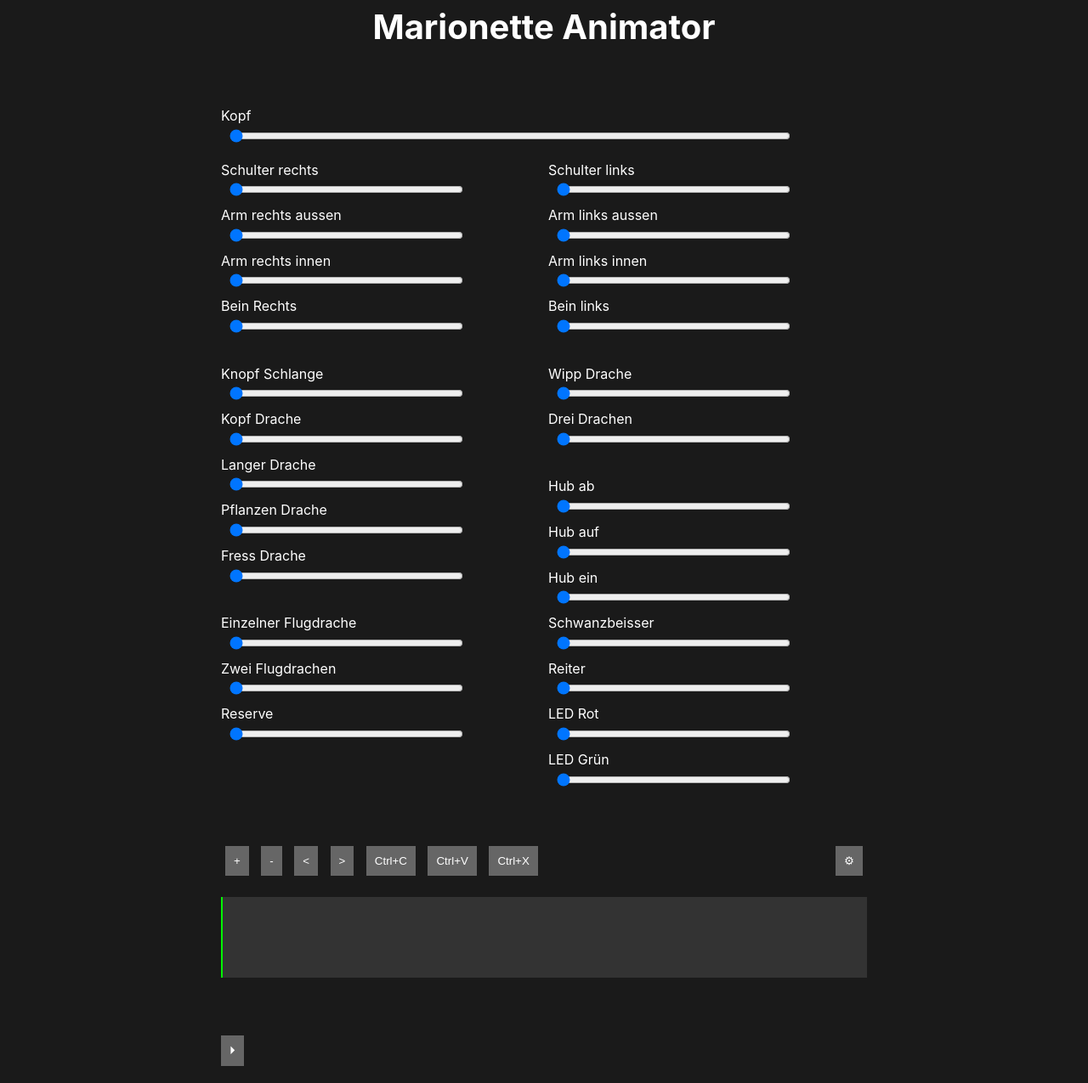
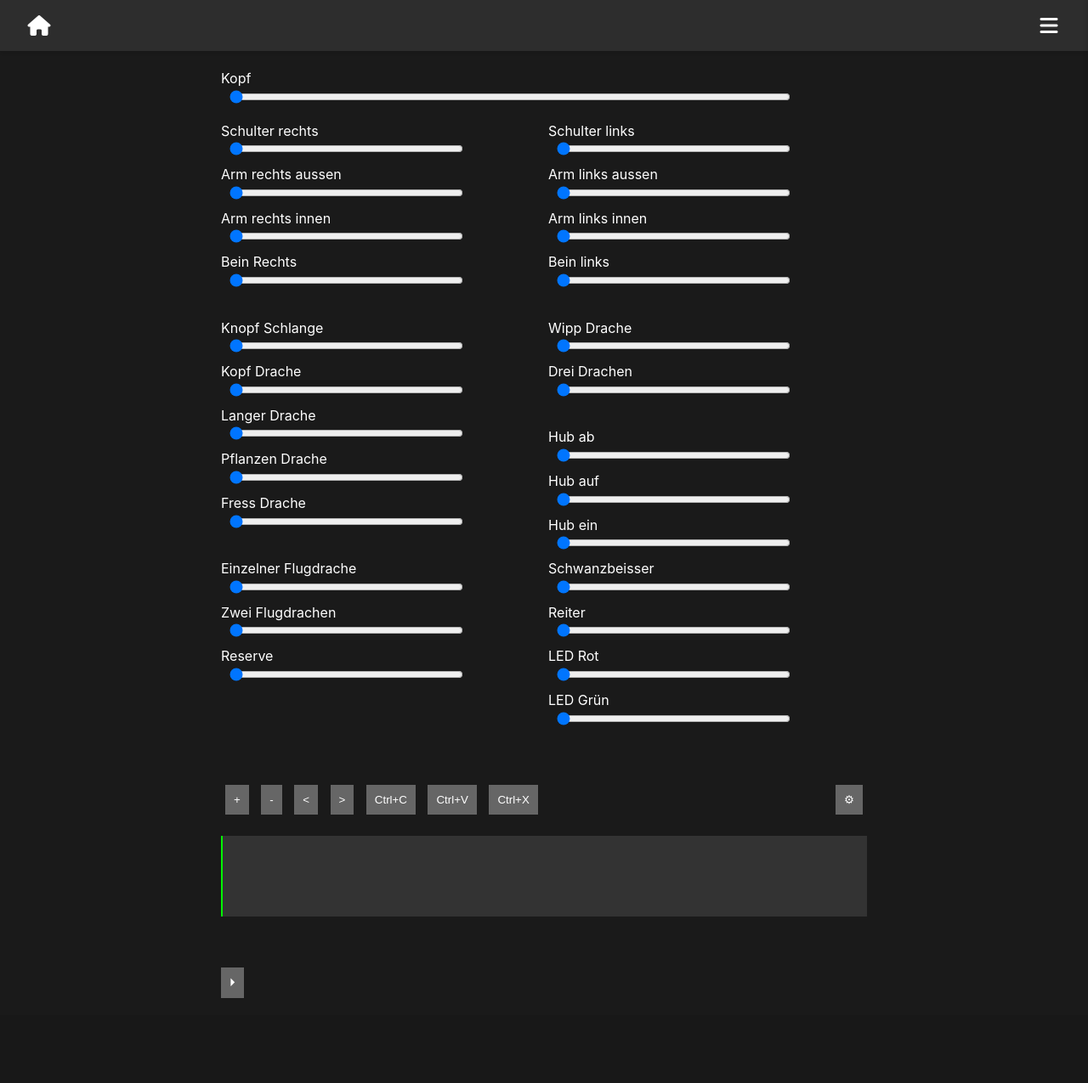
Before and after one commit to pascscha/drachenland, a Flask app: page /animation in a window 1280 px wide. Shown: the whole page at 85% size. After the commit the page ends 1175 px from the top, so only its background shows below. Run offline with Flask 3, Linux system fonts and the light colour scheme.

Commit message:
Nicer Headers in webui

```diff
--- a/webui/static/css/main.css
+++ b/webui/static/css/main.css
@@ -64,7 +64,7 @@
   gap: 10px;
 }
 
-#sliderForm > div:first-child {
+#sliderForm>div:first-child {
   grid-column: 1 / span 2;
 }
 
@@ -272,3 +272,125 @@
     margin-bottom: 10px;
   }
 }
+
+/* Navigation styles */
+.main-nav {
+  position: fixed;
+  top: 0;
+  left: 0;
+  right: 0;
+  height: 60px;
+  background-color: var(--card-background);
+  display: flex;
+  justify-content: space-between;
+  align-items: center;
+  padding: 0 1rem;
+  z-index: 1000;
+  box-shadow: 0 2px 4px rgba(0, 0, 0, 0.1);
+}
+
+.nav-left,
+.nav-right {
+  flex: 0 0 60px;
+  display: flex;
+  align-items: center;
+  justify-content: center;
+}
+
+.nav-middle {
+  flex: 1;
+  text-align: center;
+}
+
+.home-button,
+.burger-menu {
+  background: none;
+  border: none;
+  color: var(--text-color);
+  font-size: 1.5rem;
+  cursor: pointer;
+  padding: 0.5rem;
+}
+
+.home-button:hover,
+.burger-menu:hover {
+  color: var(--accent-color);
+}
+
+/* Mobile menu styles */
+.mobile-menu {
+  position: fixed;
+  top: 0;
+  right: -280px;
+  width: 280px;
+  height: 100vh;
+  background-color: var(--card-background);
+  z-index: 1001;
+  transition: right 0.3s ease;
+  box-shadow: -2px 0 4px rgba(0, 0, 0, 0.1);
+}
+
+.mobile-menu.active {
+  right: 0;
+}
+
+.menu-header {
+  display: flex;
+  justify-content: space-between;
+  align-items: center;
+  padding: 1rem;
+  border-bottom: 1px solid rgba(255, 255, 255, 0.1);
+}
+
+.close-menu {
+  background: none;
+  border: none;
+  color: var(--text-color);
+  font-size: 1.5rem;
+  cursor: pointer;
+}
+
+.menu-items {
+  list-style: none;
+  padding: 1rem 0;
+}
+
+.menu-items li a {
+  display: flex;
+  align-items: center;
+  padding: 1rem;
+  color: var(--text-color);
+  text-decoration: none;
+  transition: background-color 0.3s ease;
+}
+
+.menu-items li a:hover {
+  background-color: var(--button-hover);
+}
+
+.menu-items li a i {
+  margin-right: 1rem;
+  width: 20px;
+  text-align: center;
+}
+
+/* Adjust main content for fixed header */
+body {
+  padding-top: 60px;
+}
+
+/* Overlay for mobile menu */
+.menu-overlay {
+  display: none;
+  position: fixed;
+  top: 0;
+  left: 0;
+  right: 0;
+  bottom: 0;
+  background-color: rgba(0, 0, 0, 0.5);
+  z-index: 1000;
+}
+
+.menu-overlay.active {
+  display: block;
+}
--- /dev/null
+++ b/webui/static/js/header.js
@@ -0,0 +1,17 @@
+document.addEventListener('DOMContentLoaded', function() {
+    const burgerMenu = document.querySelector('.burger-menu');
+    const closeMenu = document.querySelector('.close-menu');
+    const mobileMenu = document.querySelector('.mobile-menu');
+    const overlay = document.createElement('div');
+    overlay.className = 'menu-overlay';
+    document.body.appendChild(overlay);
+
+    function toggleMenu() {
+        mobileMenu.classList.toggle('active');
+        overlay.classList.toggle('active');
+    }
+
+    burgerMenu.addEventListener('click', toggleMenu);
+    closeMenu.addEventListener('click', toggleMenu);
+    overlay.addEventListener('click', toggleMenu);
+});
--- a/webui/templates/animation.html
+++ b/webui/templates/animation.html
@@ -1,22 +1,13 @@
-<!DOCTYPE html>
-<html lang="en">
+{% extends "base.html" %}
 
-<head>
-    <meta charset="UTF-8">
-    <meta name="viewport" content="width=device-width, initial-scale=1.0">
-    <title>Marionette Animator</title>
-    <link rel="stylesheet" href="static/css/main.css">
-</head>
+{% block title %}Animation{% endblock %}
 
-<body>
-    <h1>Marionette Animator</h1>
+{% block page_title %}Marionette Animator{% endblock %}
+
+{% include 'partials/header.html' %}
+
+{% block content %}
 <div class="container">
-        <div id="imageContainer">
-            <!-- <iframe width="100%" src="http://raspberrypi-marionette:8080/"> -->
-            <!-- <img src="video_feed" width="100%"> -->
-            <p id="imageName" hidden="true"></p>
-        </div>
-
     <form id="sliderForm">
         <div>
             <p>Kopf</p>
@@ -84,17 +75,6 @@
 
 
 </div>
-    <!-- <div class="container">
-        <button class="collapsible"></button>
-        <div class="settings-content">
-            <label for="totalFrames">Total Frames:</label>
-            <input type="number" id="totalFrames" value="100"><br>
-            <label for="fps">Frames per Second (FPS):</label>
-            <input type="number" id="fps" value="30"><br>
-            <button id="applyBtn">Apply</button>
-        </div>
-    </div> -->
-
 <div class="container">
     <div id="timelineContainer">
         <div id="timelineControls">
@@ -106,8 +86,6 @@
                 <button id="copyBtn">Ctrl+C</button>
                 <button id="pasteBtn">Ctrl+V</button>
                 <button id="cutBtn">Ctrl+X</button>
-                    <!-- <button id="undoBtn">Ctrl+Z</button>
-                    <button id="redoBtn">Ctrl+Y</button> -->
             </div>
             <button id="settingsBtn">&#9881;</button>
         </div>
@@ -139,8 +117,12 @@
         <button id="playPauseBtn">&#9205;</button>
     </div>
 </div>
+{% endblock %}
+
+{% block scripts %}
 <script src="static/js/display.js"></script>
 <script src="static/js/animation.js"></script>
+{% endblock %}
 </body>
 
 </html>
--- /dev/null
+++ b/webui/templates/base.html
@@ -0,0 +1,16 @@
+<!DOCTYPE html>
+<html lang="en">
+<head>
+    <meta charset="UTF-8">
+    <meta name="viewport" content="width=device-width, initial-scale=1.0">
+    <title>{% block title %}{% endblock %} - Marionette Animator</title>
+    <link rel="stylesheet" href="https://cdnjs.cloudflare.com/ajax/libs/font-awesome/6.5.1/css/all.min.css">
+    <link rel="stylesheet" href="{{ url_for('static', filename='css/main.css') }}">
+</head>
+<body>
+    {% block content %}{% endblock %}
+
+    <script src="{{ url_for('static', filename='js/header.js') }}"></script>
+    {% block scripts %}{% endblock %}
+</body>
+</html>
--- /dev/null
+++ b/webui/templates/partials/header.html
@@ -0,0 +1,30 @@
+<!-- templates/partials/header.html -->
+<nav class="main-nav">
+    <div class="nav-left">
+        <a href="{{ url_for('index') }}" class="home-button">
+            <i class="fas fa-home"></i>
+        </a>
+    </div>
+    <div class="nav-middle">
+        <h1 class="page-title">{% block page_title %}{% endblock %}</h1>
+    </div>
+    <div class="nav-right">
+        <button class="burger-menu" aria-label="Menu">
+            <i class="fas fa-bars"></i>
+        </button>
+    </div>
+</nav>
+
+<div class="mobile-menu">
+    <div class="menu-header">
+        <h2>Menu</h2>
+        <button class="close-menu">
+            <i class="fas fa-times"></i>
+        </button>
+    </div>
+    <ul class="menu-items">
+        <li><a href="{{ url_for('animation') }}"><i class="fas fa-play-circle"></i> Animation</a></li>
+        <li><a href="{{ url_for('camera') }}"><i class="fas fa-video"></i> Camera</a></li>
+        <li><a href="{{ url_for('settings') }}"><i class="fas fa-cog"></i> Settings</a></li>
+    </ul>
+</div>
```
Also changed, not shown: webui/templates/camera.html (+13 -17 lines), webui/templates/settings.html (+13 -18 lines). Lines whose indentation alone changed are shown as unchanged.
